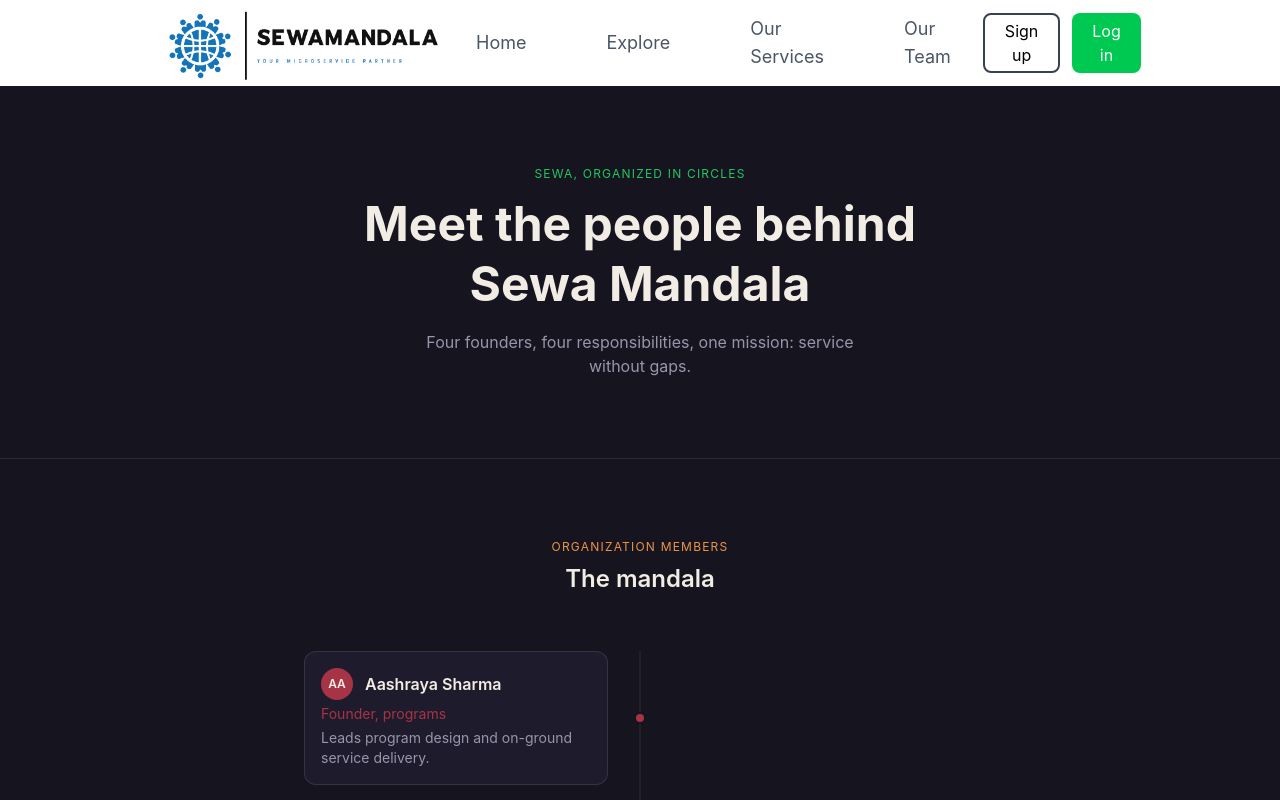
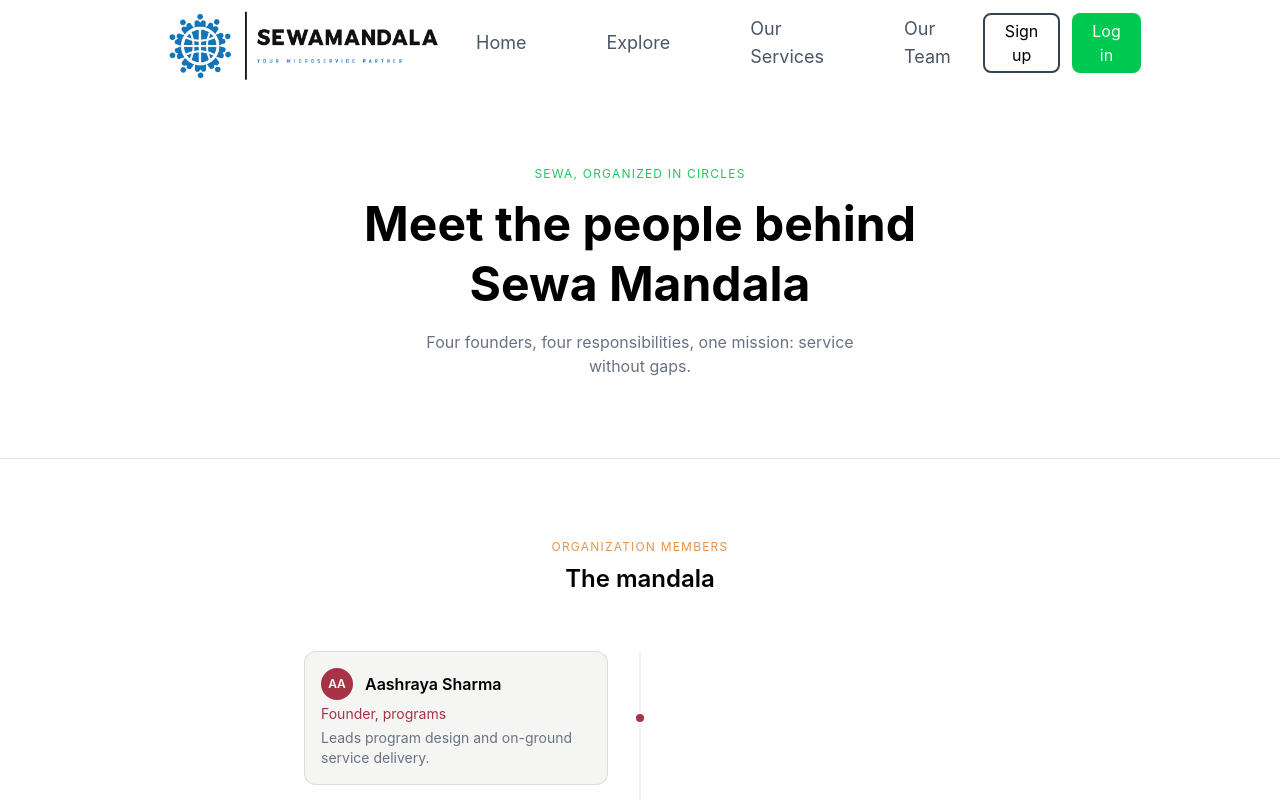
Before and after one commit to porgamar/SewaMandala, a React (Vite) app in the folder client/: page /OurTeam in a window 1280 px wide. Shown: the top 800 px of the page. Built offline with nearby package versions, Linux system fonts and the light colour scheme.

Commit message:
Updated background of OurTeam pages

```diff
--- a/client/src/pages/OurTeam.jsx
+++ b/client/src/pages/OurTeam.jsx
@@ -1,6 +1,4 @@
 import { useState } from "react";
-import Navbar from "./navbar";
-import Footer from "./footer";
 
 const FOUNDERS = [
   { name: "Aashraya Sharma", role: "Founder, programs", desc: "Leads program design and on-ground service delivery." },
@@ -52,9 +50,9 @@
 
   if (status === "sent") {
     return (
-      <div className="w-full max-w-md mx-auto bg-[#1e1c2c] rounded-xl border border-white/10 p-8 text-center">
-        <p className="font-semibold text-[#f1ede4] mb-1">Message sent</p>
-        <p className="text-sm text-[#9a94ab]">
+      <div className="w-full max-w-md mx-auto bg-[#f5f5f4] rounded-xl border border-black/10 p-8 text-center">
+        <p className="font-semibold text-black mb-1">Message sent</p>
+        <p className="text-sm text-gray-500">
           Thanks for reaching out — someone from Sewa Mandala will reply to your email soon.
         </p>
         <button
@@ -70,10 +68,10 @@
   return (
     <form
       onSubmit={handleSubmit}
-      className="w-full max-w-md mx-auto bg-[#1e1c2c] rounded-xl border border-white/10 p-6 sm:p-8 flex flex-col gap-4"
+      className="w-full max-w-md mx-auto bg-[#f5f5f4] rounded-xl border border-black/10 p-6 sm:p-8 flex flex-col gap-4"
     >
       <div className="flex flex-col gap-1.5">
-        <label htmlFor="name" className="text-xs uppercase tracking-widest text-[#9a94ab]">
+        <label htmlFor="name" className="text-xs uppercase tracking-widest text-gray-500">
           Name
         </label>
         <input
@@ -84,12 +82,12 @@
           onChange={handleChange}
           required
           placeholder="Your full name"
-          className="bg-[#16151f] border border-white/10 rounded-lg px-3 py-2 text-sm text-[#f1ede4] placeholder:text-[#5f5a6d] focus:outline-none focus:border-[#4881E3] transition"
+          className="bg-white border border-black/10 rounded-lg px-3 py-2 text-sm text-black placeholder:text-gray-400 focus:outline-none focus:border-[#4881E3] transition"
         />
       </div>
 
       <div className="flex flex-col gap-1.5">
-        <label htmlFor="email" className="text-xs uppercase tracking-widest text-[#9a94ab]">
+        <label htmlFor="email" className="text-xs uppercase tracking-widest text-gray-500">
           Email
         </label>
         <input
@@ -100,12 +98,12 @@
           onChange={handleChange}
           required
           placeholder="you@example.com"
-          className="bg-[#16151f] border border-white/10 rounded-lg px-3 py-2 text-sm text-[#f1ede4] placeholder:text-[#5f5a6d] focus:outline-none focus:border-[#4881E3] transition"
+          className="bg-white border border-black/10 rounded-lg px-3 py-2 text-sm text-black placeholder:text-gray-400 focus:outline-none focus:border-[#4881E3] transition"
         />
       </div>
 
       <div className="flex flex-col gap-1.5">
-        <label htmlFor="message" className="text-xs uppercase tracking-widest text-[#9a94ab]">
+        <label htmlFor="message" className="text-xs uppercase tracking-widest text-gray-500">
           Message
         </label>
         <textarea
@@ -116,12 +114,12 @@
           onChange={handleChange}
           required
           placeholder="How can we help, or how would you like to help us?"
-          className="bg-[#16151f] border border-white/10 rounded-lg px-3 py-2 text-sm text-[#f1ede4] placeholder:text-[#5f5a6d] focus:outline-none focus:border-[#4881E3] transition resize-none"
+          className="bg-white border border-black/10 rounded-lg px-3 py-2 text-sm text-black placeholder:text-gray-400 focus:outline-none focus:border-[#4881E3] transition resize-none"
         />
       </div>
 
       {status === "error" && (
-        <p className="text-sm text-[#e8944a]">
+        <p className="text-sm text-[#c26a1f]">
           Something went wrong sending your message. Please try again.
         </p>
       )}
@@ -129,7 +127,7 @@
       <button
         type="submit"
         disabled={status === "sending"}
-        className="mt-1 rounded-lg bg-[#4881E3] text-[#16151f] font-semibold text-sm py-2.5 hover:bg-[#5c90e8] disabled:opacity-60 disabled:cursor-not-allowed transition"
+        className="mt-1 rounded-lg bg-[#4881E3] text-white font-semibold text-sm py-2.5 hover:bg-[#5c90e8] disabled:opacity-60 disabled:cursor-not-allowed transition"
       >
         {status === "sending" ? "Sending..." : "Send message"}
       </button>
@@ -141,31 +139,30 @@
   const [selected, setSelected] = useState(null);
 
   return (
-    <div className="min-h-screen bg-[#16151f] text-[#f1ede4]">
+    <div className="min-h-screen bg-white text-black">
 
-
-      <header className="text-center px-6 py-20 border-b border-white/10">
+      <header className="text-center px-6 py-20 border-b border-black/10">
         <p className="text-xs uppercase tracking-widest text-[#22C55E] mb-3">
           Sewa, organized in circles
         </p>
         <h1 className="text-4xl sm:text-5xl font-bold max-w-2xl mx-auto leading-tight">
           Meet the people behind Sewa Mandala
         </h1>
-        <p className="text-[#9a94ab] max-w-md mx-auto mt-4">
+        <p className="text-gray-500 max-w-md mx-auto mt-4">
           Four founders, four responsibilities, one mission: service without gaps.
         </p>
       </header>
 
       {/* Founders — alternating-side timeline */}
-      <section id="structure" className="px-6 py-20 border-b border-white/10">
+      <section id="structure" className="px-6 py-20 border-b border-black/10">
         <div className="text-center mb-14">
           <p className="text-xs uppercase tracking-widest text-[#e8944a] mb-2">Organization Members</p>
-          <h2 className="text-2xl font-semibold text-[#f1ede4]">The mandala</h2>
+          <h2 className="text-2xl font-semibold text-black">The mandala</h2>
         </div>
 
         <div className="relative max-w-2xl mx-auto">
           {/* center spine */}
-          <div className="absolute left-1/2 top-0 bottom-0 w-px bg-white/10 -translate-x-1/2" />
+          <div className="absolute left-1/2 top-0 bottom-0 w-px bg-black/10 -translate-x-1/2" />
 
           <div className="flex flex-col gap-10">
             {FOUNDERS.map((founder, i) => {
@@ -180,14 +177,14 @@
                 >
                   {/* node on the spine */}
                   <div
-                    className="absolute left-1/2 top-1/2 -translate-x-1/2 -translate-y-1/2 w-3 h-3 rounded-full border-2 border-[#16151f]"
+                    className="absolute left-1/2 top-1/2 -translate-x-1/2 -translate-y-1/2 w-3 h-3 rounded-full border-2 border-white"
                     style={{ backgroundColor: color }}
                   />
 
                   <button
                     onClick={() => setSelected(founder)}
                     className={`w-[calc(50%-2rem)] rounded-xl border p-4 text-left transition
-                      ${isSelected ? "border-white/30 bg-white/10" : "border-white/10 bg-[#1e1c2c] hover:border-white/20"}
+                      ${isSelected ? "border-black/30 bg-black/5" : "border-black/10 bg-[#f5f5f4] hover:border-black/20"}
                     `}
                   >
                     <div
@@ -195,15 +192,15 @@
                       style={onLeft ? {} : { flexDirection: "row-reverse", textAlign: "right" }}
                     >
                       <span
-                        className="w-8 h-8 shrink-0 rounded-full flex items-center justify-center text-xs font-semibold"
+                        className="w-8 h-8 shrink-0 rounded-full flex items-center justify-center text-xs font-semibold text-white"
                         style={{ backgroundColor: color }}
                       >
                         {founder.name.slice(0, 2).toUpperCase()}
                       </span>
-                      <span className="font-semibold text-[#f1ede4]">{founder.name}</span>
+                      <span className="font-semibold text-black">{founder.name}</span>
                     </div>
                     <p className="text-sm mb-1" style={{ color }}>{founder.role}</p>
-                    <p className={onLeft ? "text-left text-sm text-[#9a94ab]" : "text-right text-sm text-[#9a94ab]"}>
+                    <p className={onLeft ? "text-left text-sm text-gray-500" : "text-right text-sm text-gray-500"}>
                       {founder.desc}
                     </p>
                   </button>
@@ -213,25 +210,25 @@
           </div>
         </div>
 
-        <div className="mt-10 w-full max-w-sm mx-auto bg-[#1e1c2c] rounded-xl p-5 text-center">
+        <div className="mt-10 w-full max-w-sm mx-auto bg-[#f5f5f4] rounded-xl p-5 text-center">
           {selected ? (
             <>
-              <p className="font-semibold text-[#f1ede4]">{selected.name}</p>
+              <p className="font-semibold text-black">{selected.name}</p>
               <p className="text-[#4881E3] text-sm mb-2">{selected.role}</p>
-              <p className="text-[#9a94ab] text-sm">{selected.desc}</p>
+              <p className="text-gray-500 text-sm">{selected.desc}</p>
             </>
           ) : (
-            <p className="text-[#9a94ab] text-sm">Click a founder above to see details.</p>
+            <p className="text-gray-500 text-sm">Click a founder above to see details.</p>
           )}
         </div>
       </section>
 
-      <section id="mission" className="px-6 py-20 border-b border-white/10">
+      <section id="mission" className="px-6 py-20 border-b border-black/10">
         <div className="max-w-3xl mx-auto grid sm:grid-cols-2 gap-6">
           {STATS.map((stat) => (
-            <div key={stat.label} className="border-t border-white/10 pt-3">
+            <div key={stat.label} className="border-t border-black/10 pt-3">
               <div className="text-2xl font-bold text-[#4881E3]">{stat.num}</div>
-              <div className="text-sm text-[#818181]">{stat.label}</div>
+              <div className="text-sm text-gray-500">{stat.label}</div>
             </div>
           ))}
         </div>
@@ -241,8 +238,8 @@
       <section id="contact" className="px-6 py-20">
         <div className="text-center mb-10">
           <p className="text-xs uppercase tracking-widest text-[#a63446] mb-2">Get in touch</p>
-          <h2 className="text-2xl font-semibold text-[#f1ede4]">Contact Sewa Mandala</h2>
-          <p className="text-[#9a94ab] max-w-sm mx-auto mt-3 text-sm">
+          <h2 className="text-2xl font-semibold text-black">Contact Sewa Mandala</h2>
+          <p className="text-gray-500 max-w-sm mx-auto mt-3 text-sm">
             Send a message and it'll land straight in our inbox.
           </p>
         </div>
```
